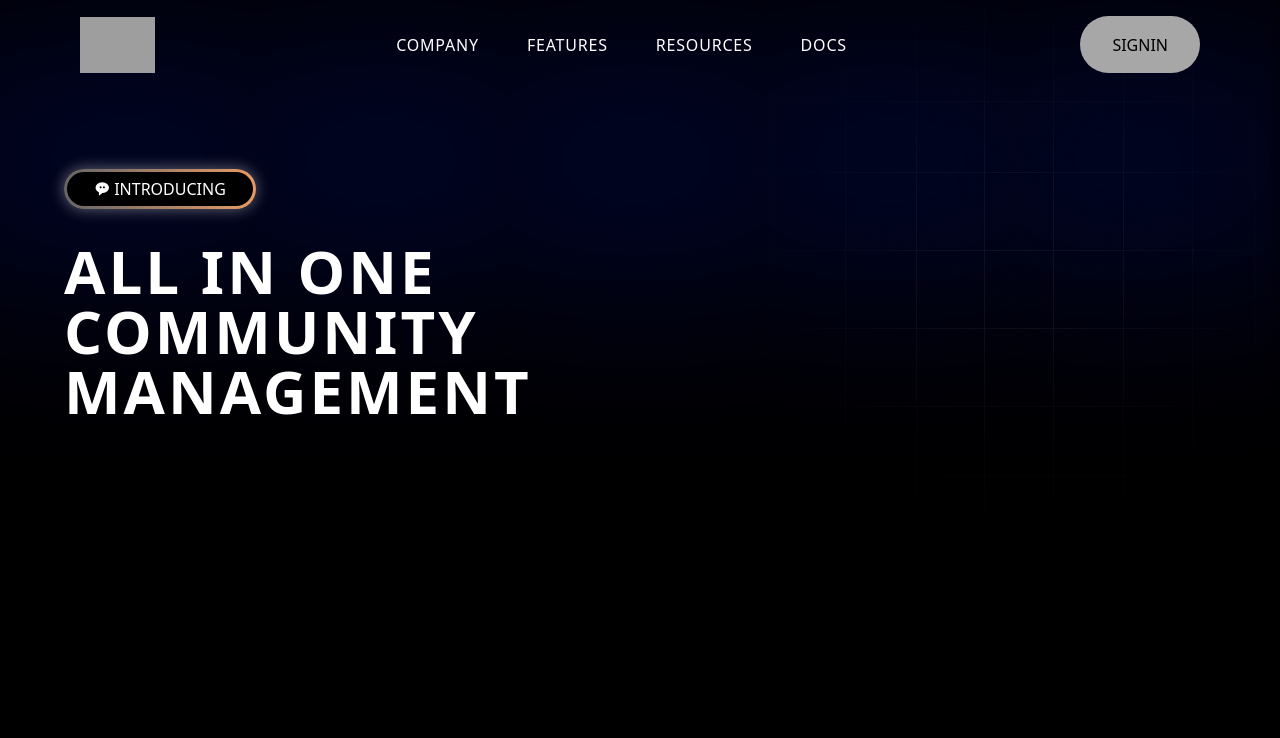
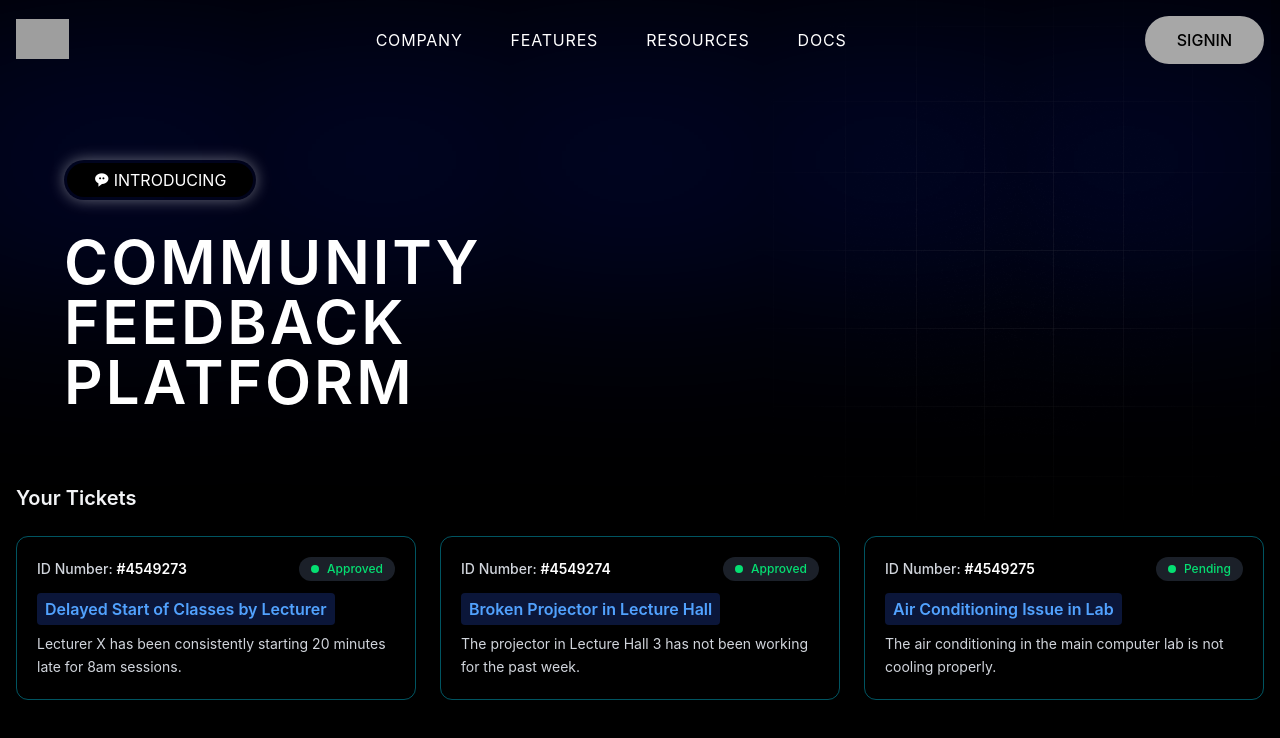
Before and after one commit to Amiru-Ekanayake/voicelink, a React (Vite) app: page / in a window 1280 px wide. Shown: the top 738 px of the page. Built offline with nearby package versions, Linux system fonts and the light colour scheme; grey boxes are pictures that could not be loaded.

Commit message:
2025/10/06
home page cards and hero

```diff
--- a/package.json
+++ b/package.json
@@ -11,7 +11,11 @@
   },
   "dependencies": {
     "@tailwindcss/vite": "^4.1.14",
+    "autoprefixer": "^10.4.21",
     "boxicons": "^2.1.4",
+    "flowbite": "^3.1.2",
+    "flowbite-react": "^0.12.9",
+    "postcss": "^8.5.6",
     "react": "^19.1.1",
     "react-dom": "^19.1.1",
     "tailwindcss": "^4.1.14"
--- a/src/App.jsx
+++ b/src/App.jsx
@@ -1,8 +1,7 @@
 import { useState } from 'react'
 import Header from './components/Header'
 import Hero from './components/Hero'
-import reactLogo from './assets/react.svg'
-import viteLogo from '/vite.svg'
+import Cards from './components/Cards/Cards'
 
 function App() {
   const [count, setCount] = useState(0)
@@ -15,6 +14,8 @@ function App() {
 
       <Header/>
       <Hero/>
+      <Cards/>
+
     </main>
   )
 }
--- /dev/null
+++ b/src/components/Cards/Cards.css
@@ -0,0 +1,25 @@
+.cards-container {
+  display: grid;
+  grid-template-columns: repeat(4, 1fr); /* 4 cards per row */
+  gap: 1.5rem; /* space between cards */
+  justify-items: center; /* center each card */
+  margin: 2rem auto;
+  max-width: 1200px; /* optional, controls total width */
+}
+
+.card-item {
+  width: 100%;
+  max-width: 260px; /* make each card a consistent width */
+}
+
+@media (max-width: 1024px) {
+  .cards-container {
+    grid-template-columns: repeat(2, 1fr);
+  }
+}
+
+@media (max-width: 640px) {
+  .cards-container {
+    grid-template-columns: 1fr;
+  }
+}
--- /dev/null
+++ b/src/components/Cards/Cards.jsx
@@ -0,0 +1,69 @@
+import React from "react";
+
+function TicketCard({ id, status, title, description }) {
+  return (
+    <div className="relative bg-gradient-to-br from-[#0b1725] to-[#102235] border border-cyan-400/40 rounded-xl p-5 shadow-lg text-gray-200 backdrop-blur-sm hover:scale-[1.02] transition-transform duration-200">
+      {/* ID and Status */}
+      <div className="flex items-center justify-between mb-3">
+        <p className="text-sm text-gray-300 font-medium">
+          ID Number: <span className="font-semibold text-white">#{id}</span>
+        </p>
+        <span className="flex items-center gap-2 bg-gray-700/50 text-green-400 text-xs font-medium px-3 py-1 rounded-full">
+          <span className="w-2 h-2 bg-green-400 rounded-full"></span>
+          {status}
+        </span>
+      </div>
+
+      {/* Title */}
+      <h3 className="inline-block text-blue-400 font-semibold text-base bg-blue-900/40 px-2 py-1 rounded mb-2">
+        {title}
+      </h3>
+
+      {/* Description */}
+      <p className="text-gray-300 text-sm leading-relaxed">{description}</p>
+    </div>
+  );
+}
+
+function TicketsSection() {
+  const tickets = [
+    {
+      id: "4549273",
+      status: "Approved",
+      title: "Delayed Start of Classes by Lecturer",
+      description:
+        "Lecturer X has been consistently starting 20 minutes late for 8am sessions.",
+    },
+    {
+      id: "4549274",
+      status: "Approved",
+      title: "Broken Projector in Lecture Hall",
+      description:
+        "The projector in Lecture Hall 3 has not been working for the past week.",
+    },
+    {
+      id: "4549275",
+      status: "Pending",
+      title: "Air Conditioning Issue in Lab",
+      description:
+        "The air conditioning in the main computer lab is not cooling properly.",
+    },
+  ];
+
+  return (
+    <section className="w-full py-10">
+      <h2 className="text-xl font-semibold text-gray-100 mb-6 px-4">
+        Your Tickets
+      </h2>
+
+      {/* Responsive Grid */}
+      <div className="grid grid-cols-1 sm:grid-cols-2 lg:grid-cols-3 gap-6 px-4">
+        {tickets.map((ticket) => (
+          <TicketCard key={ticket.id} {...ticket} />
+        ))}
+      </div>
+    </section>
+  );
+}
+
+export default TicketsSection;
--- a/src/components/Hero.jsx
+++ b/src/components/Hero.jsx
@@ -13,9 +13,9 @@ const Hero = () => {
             </div>
 
             <h1 className='text-3xl sm:text-4xl md:text-5xl lg:text-6xl font-semibold tracking-wider my-8'>
-            ALL IN ONE
+            COMMUNITY
             <br/>
-            COMMUNITY MANAGEMENT
+            FEEDBACK PLATFORM
             </h1>
         </div>
 
--- a/src/index.css
+++ b/src/index.css
@@ -1,4 +1,6 @@
 @import "tailwindcss";
+@import 'flowbite/dist/flowbite.css';
+
 
 @layer base {
   body {
```
Also changed, not shown: 1 other file (tests, documents, lock files or other folders).
